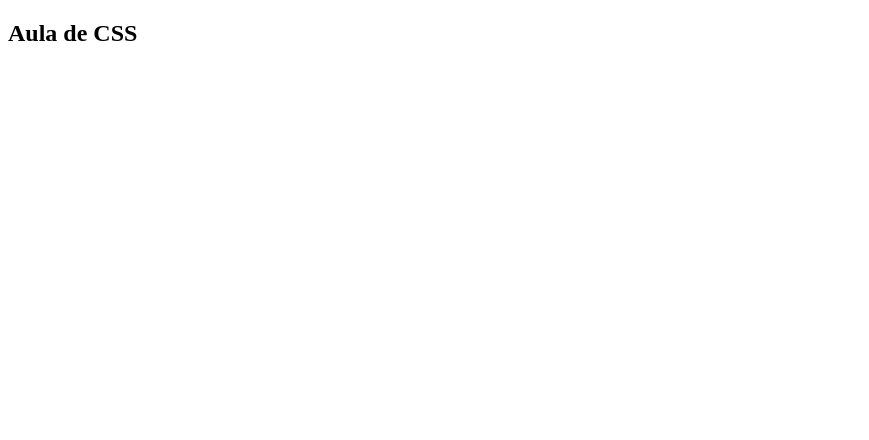
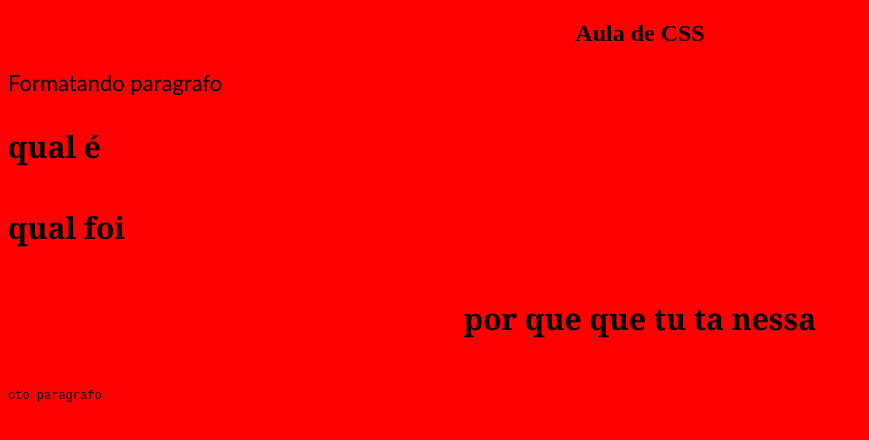
Before and after one commit to pradotiago/aula_css, a plain HTML site: page index.htm in a window 1280 px wide. Shown: the whole page, without its empty margins (0-869 px from the left). Drawn offline with Linux system fonts and the light colour scheme.

Commit message:
Fim da aula

```diff
--- /dev/null
+++ b/estilo.css
@@ -0,0 +1,22 @@
+body{
+    background: red;
+}
+
+p{
+    font-size: 22px;
+    font-family: 'calibri';
+}
+
+p.formato{
+    font-size: 12px;
+    font-family: 'courier new';
+}
+
+.centro{
+    text-align: center;
+}
+
+h3,h4,h5{
+    font-size: 30px;
+    font-family: georgia;
+}
--- a/index.htm
+++ b/index.htm
@@ -1,10 +1,16 @@
 <!doctype html>
 <html>
 <head>
+    <link rel="stylesheet" type="text/css" href="estilo.css">
     <meta charset="UTF-8">
     <title>Aula de CSS</title>
 </head>
 <body>
-    <h2>Aula de CSS</h2>
+    <h2 class="centro">Aula de CSS</h2>
+    <p>Formatando paragrafo</p>
+    <h3>qual é</h3>
+    <h4>qual foi</h4>
+    <h5 class="centro">por que que tu ta nessa</h5>
+    <p class="formato">oto paragrafo</p>
 </body>
 </html>
```
